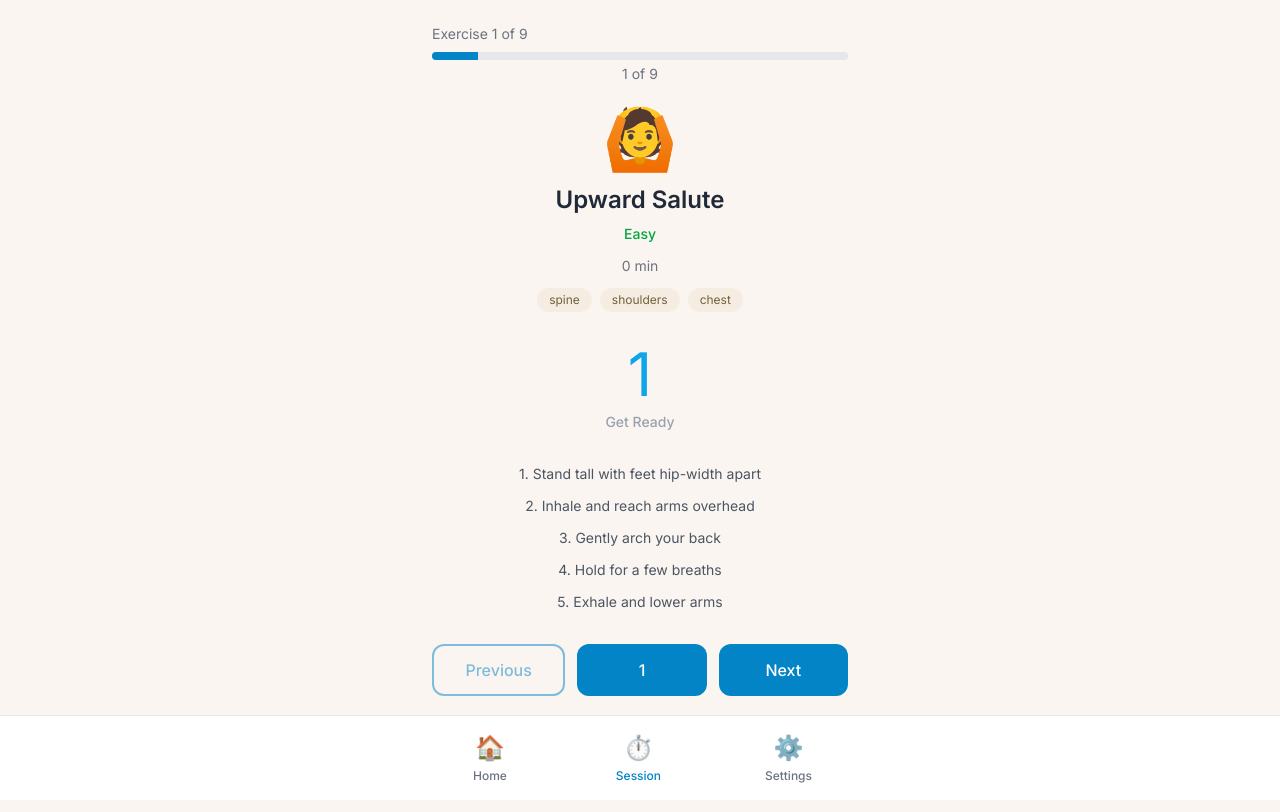
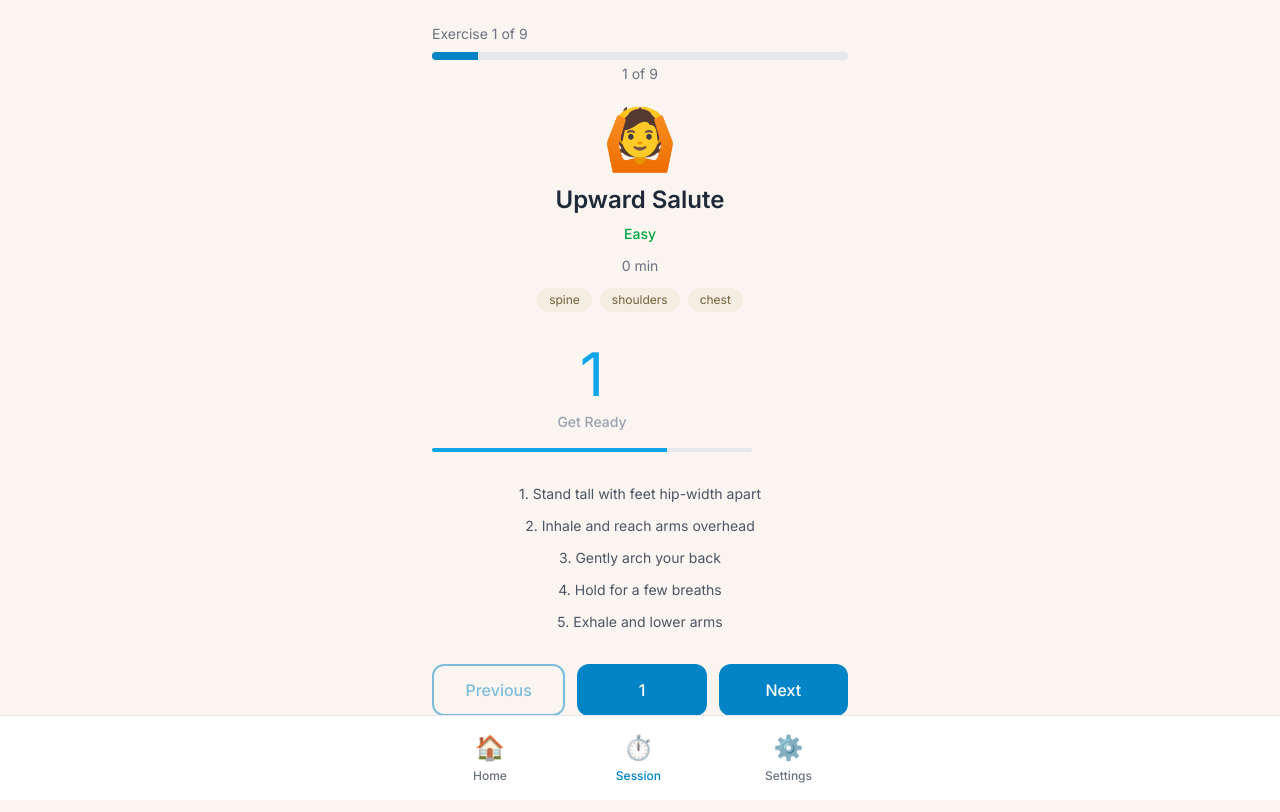
Before and after one commit to keesj/stretch, a React (Vite) app: page /session in a window 1280 px wide. Both pictures are taken after a click on the button "Start". Built offline with nearby package versions, Linux system fonts and the light colour scheme.

Commit message:
Reduce countdown animation and add progress bar
- Reduced scale animation from 1.5 to 1.1 for gentler effect
- Added smooth progress bar under countdown timer
- Progress bar animates from 100% to 0% over 3 seconds
- More subtle and calming for relaxation sessions

```diff
--- a/src/components/Timer.tsx
+++ b/src/components/Timer.tsx
@@ -17,13 +17,15 @@ export function Timer({
 }: TimerProps) {
   const displayTime = setupCountdown ?? transitionCountdown ?? timeLeft;
   const isCountdown = setupCountdown !== null || transitionCountdown !== null;
+  const totalDuration = isCountdown ? 3 : 60;
 
   return (
-    <div className="flex flex-col items-center">
+    <div className="flex flex-col items-center w-full max-w-xs">
       <motion.div
         key={displayTime}
-        initial={{ scale: 1.5, opacity: 0.5 }}
+        initial={{ scale: 1.1, opacity: 0.8 }}
         animate={{ scale: 1, opacity: 1 }}
+        transition={{ duration: 0.3 }}
         className={`text-6xl font-light ${
           isCountdown
             ? "text-primary-500"
@@ -43,6 +45,19 @@ export function Timer({
           ? "Running"
           : "Ready"}
       </div>
+      {isCountdown && (
+        <div className="mt-4 w-full">
+          <div className="h-1 bg-gray-200 dark:bg-gray-700 rounded-full overflow-hidden">
+            <motion.div
+              key={displayTime}
+              className="h-full bg-primary-500"
+              initial={{ width: "100%" }}
+              animate={{ width: "0%" }}
+              transition={{ duration: 3, ease: "linear" }}
+            />
+          </div>
+        </div>
+      )}
     </div>
   );
 }
```
